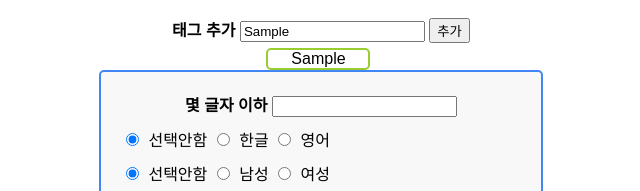
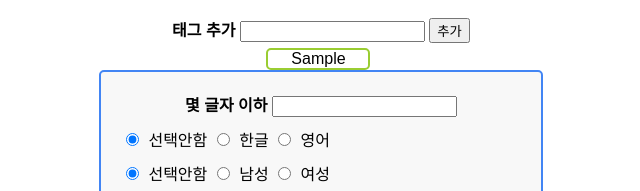
Before and after one commit to rntlls1366/AutoNickname, a website: page view/main.html in a window 1280 px wide. Both pictures are taken after typing "Sample" into the empty fields and a click on the button "추가". Shown: the part 212-403 px from the top of the page, 319-959 px from the left. Drawn offline with Linux system fonts and the light colour scheme.

Commit message:
태그 입력 폼 수정

```diff
--- a/package.json
+++ b/package.json
@@ -2,7 +2,7 @@
   "name": "autonickname",
   "version": "1.0.0",
   "description": "",
-  "main": "index.js",
+  "main": "app.js",
   "scripts": {
     "test": "echo \"Error: no test specified\" && exit 1"
   },
--- a/view/main.html
+++ b/view/main.html
@@ -173,6 +173,7 @@
                 showTag += `<div class="tag">${tagList[i]}</div>`;
             }
             document.querySelector(".tagList").innerHTML = showTag;
+            charTag.value = "";
         }
 
     }
```
